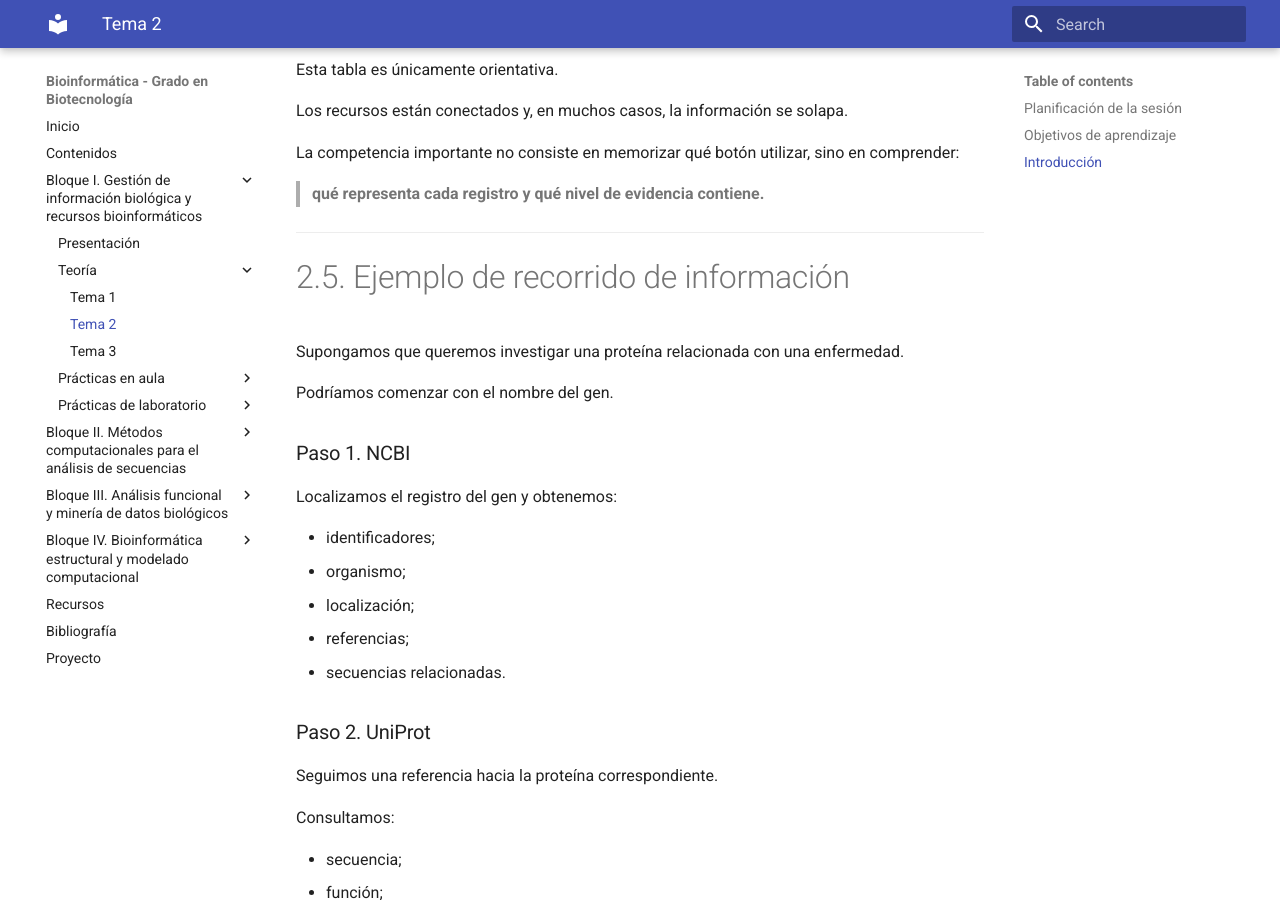
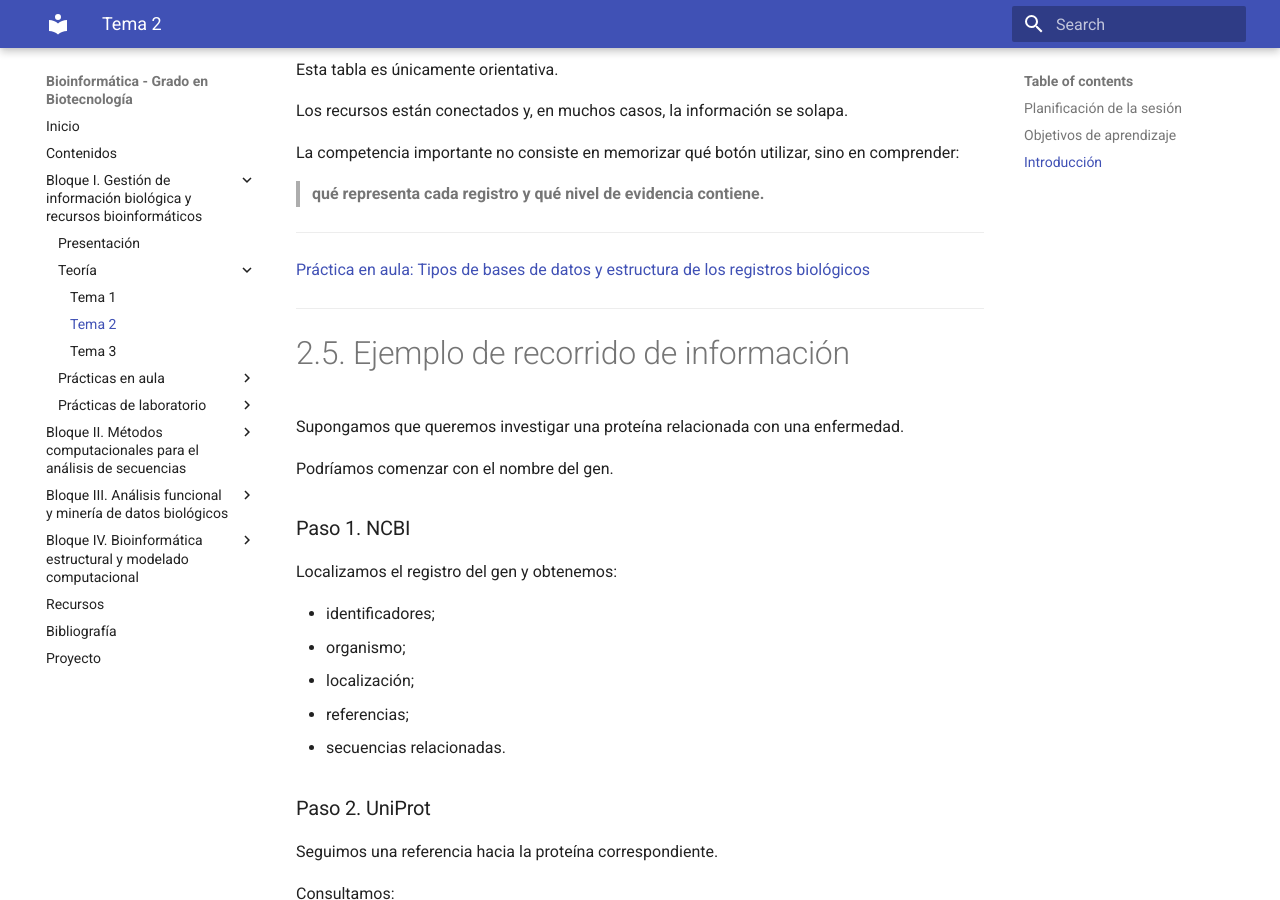
Before and after one commit to Mltechdrawer/BIO-BIOTEC, an MkDocs documentation site: the page built from docs/bloque1_gestion_informacion/teoria/tema02_bases_datos_biologicas.md, in a window 1280 px wide and 900 px high, scrolled down 17873 px. Built offline with MkDocs 1.6.1 and Material for MkDocs 9.7.7, drawn with Linux system fonts in a browser that asks for light colours; some of the changed text lies outside the part shown.

Commit message:
Actualización de contenidos

```diff
--- a/docs/bloque1_gestion_informacion/teoria/tema02_bases_datos_biologicas.md
+++ b/docs/bloque1_gestion_informacion/teoria/tema02_bases_datos_biologicas.md
@@ -658,6 +658,10 @@
 > **qué representa cada registro y qué nivel de evidencia contiene.**
 
 ---
+[Práctica en aula: Tipos de bases de datos y estructura de los registros biológicos](../aula/aula1_03.md)
+
+---
+
 
 # 2.5. Ejemplo de recorrido de información
 
@@ -829,6 +833,10 @@
 - PDB almacena información estructural tridimensional de macromoléculas.
 - Recuperar información no significa simplemente encontrar un resultado: hay que identificar, interpretar y validar el registro.
 
+
+---
+[Práctica en aula: Tipos de bases de datos y estructura de los registros biológicos](../aula/aula1_04.md)
+
 ---
 
 # Conexión con el Tema 3
```
